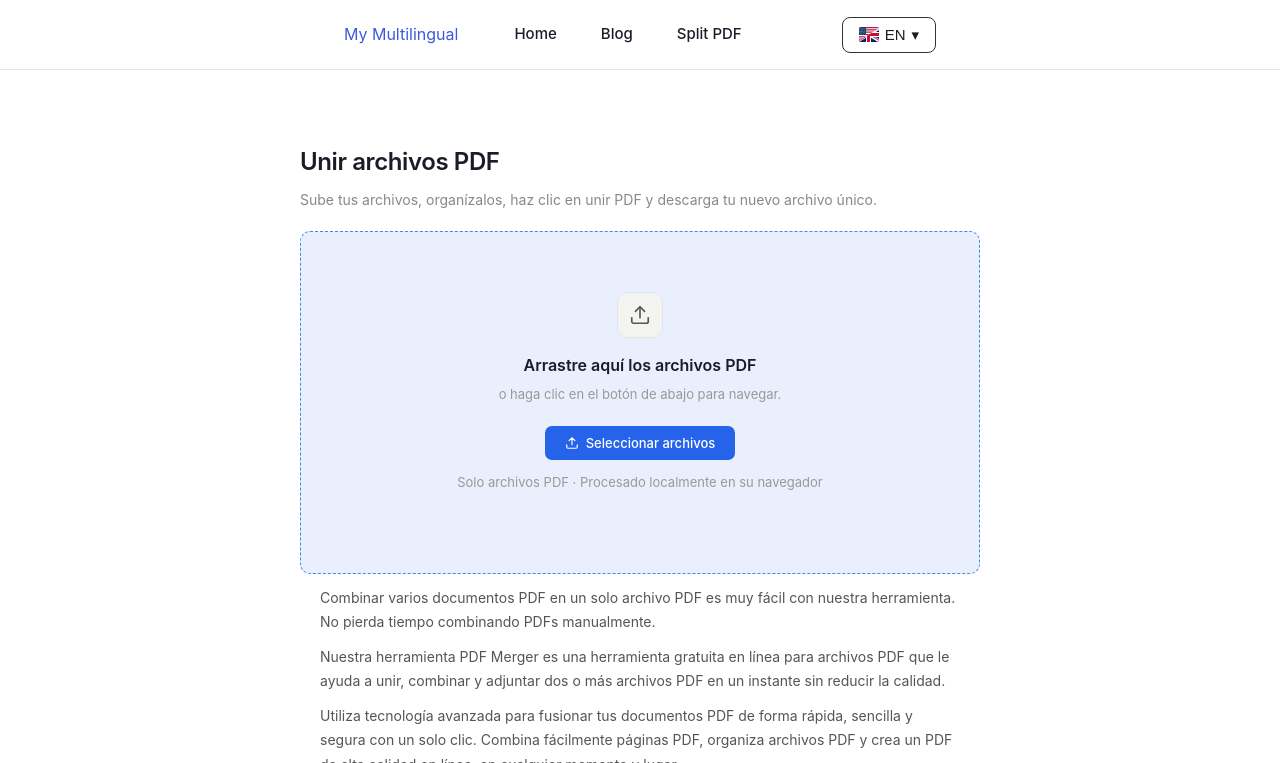
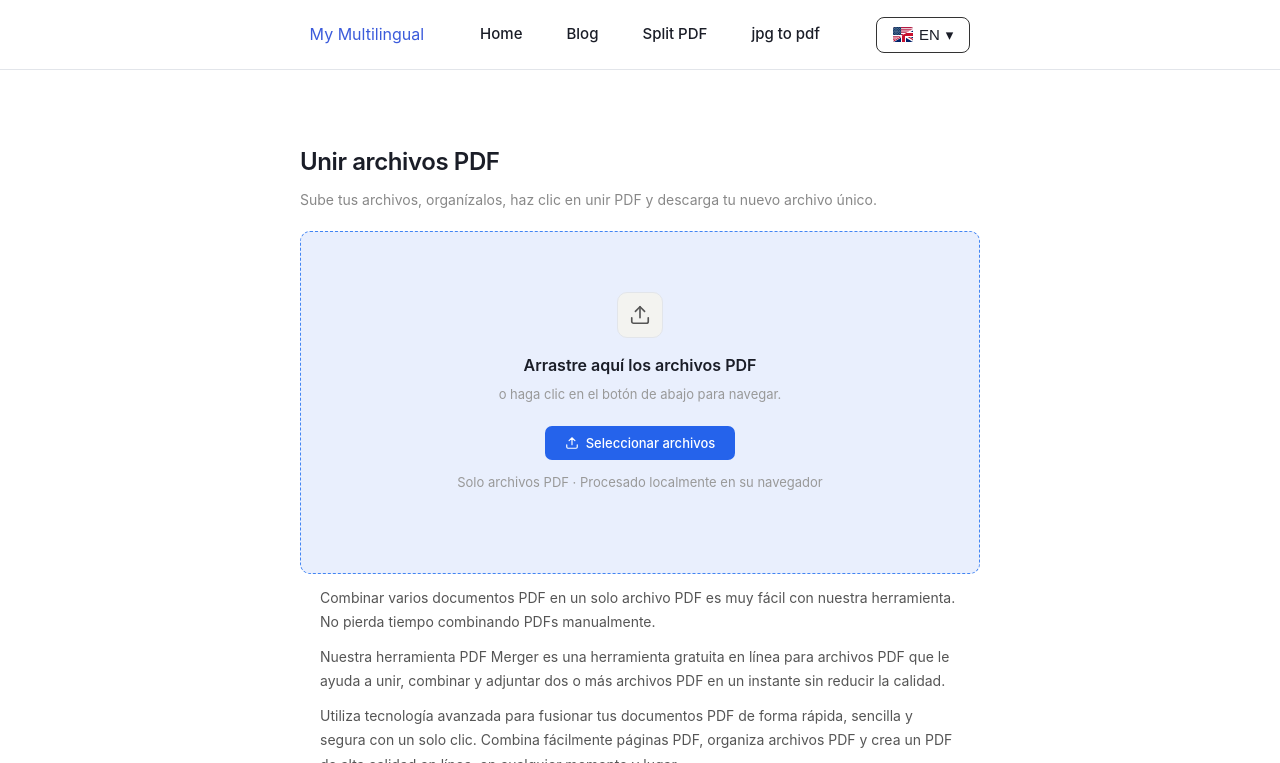
Before and after one commit to rforrupesh/jekyllmultilingual, a Jekyll site: the page built from index.md, in a window 1280 px wide and 900 px high, cut to the strip 0-763 px from the top of the window. Built offline with Jekyll 4.4.1, drawn with Linux system fonts in a browser that asks for light colours.

Commit message:
Update translations.yml

```diff
--- a/_data/translations.yml
+++ b/_data/translations.yml
@@ -7,7 +7,7 @@ en:
     blog: "Blog"
     about: "About"
     splitpdf: "Split PDF"
-
+    jpgtopdf: "jpg to pdf"
   blog:
     title: "Blog"
     read_more: "Read more"
@@ -30,6 +30,7 @@ fr:
     blog: "Blog"
     about: "À propos"
     splitpdf: "Diviser PDF"
+    jpgtopdf: "jpg afr pdf"
   blog:
     title: "Blog"
     read_more: "Lire la suite"
@@ -54,7 +55,7 @@ hi:
     blog: "ब्लॉग"
     about: "के बारे में"
     splitpdf: "PDF विभाजित करें"
-
+    jpgtopdf: "jpg se pdf"
   blog:
     title: "ब्लॉग"
     read_more: "और पढ़ें"
```
